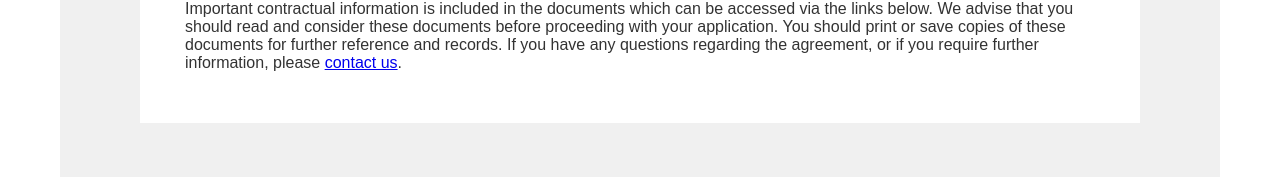
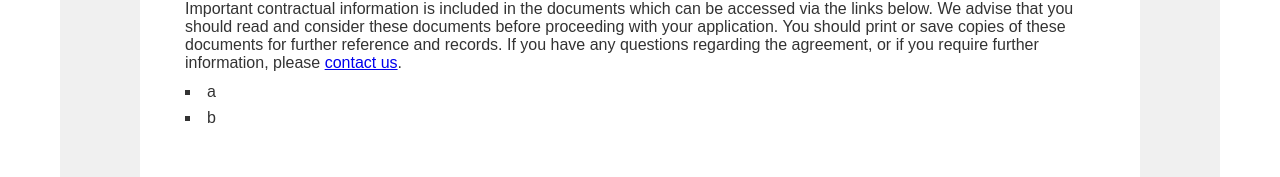
Before and after one commit to Jestfer/angular-santech-practice, an Angular app: page / in a window 1280 px wide. Shown: the part 740-917 px from the top of the page. Built offline with nearby package versions, Linux system fonts and the light colour scheme.

Commit message:
added right list-style elems, not bckground, but squares

```diff
--- a/src/app/app.component.css
+++ b/src/app/app.component.css
@@ -148,11 +148,18 @@ h1 {
   margin: 0 auto 30px;
 }
 
-.text-content {
+.text {
   padding: 40px 45px;
   background-color: #FFFFFF;
 }
 
-.text p {
+.text ul {
+  list-style-type: square;
+  padding-left: 0px;
+}
+
+.text ul li {
+  list-style-position: inside;
+  margin-bottom: 0.5em;
   font-size: 12pt;
 }
--- a/src/app/app.component.html
+++ b/src/app/app.component.html
@@ -26,12 +26,22 @@
     <div id="block-system-main">
       <div class="container">
         <div id="node-226" class="node-terms">
-          <div class="text-content">
+          <div class="text">
             <div class="123-terms-summary">
               <p>Important contractual information is included in the documents which can be accessed via the links below. We advise that
               you should read and consider these documents before proceeding with your application. You should print or save copies of
               these documents for further reference and records. If you have any questions regarding the agreement, or if you require further
               information, please <a href="{{ contactPage }}" target="_blank">contact us</a>.</p>
+
+              <ul>
+                <li>a
+
+                </li>
+
+                <li>b
+
+                </li>
+              </ul>
             </div>
           </div>
         </div>
--- a/src/styles.css
+++ b/src/styles.css
@@ -23,3 +23,8 @@ body {
 p {
   margin: 0 0 8pt;
 }
+
+ul, ol {
+    margin-top: 0;
+    margin-bottom: 8pt;
+}
```
